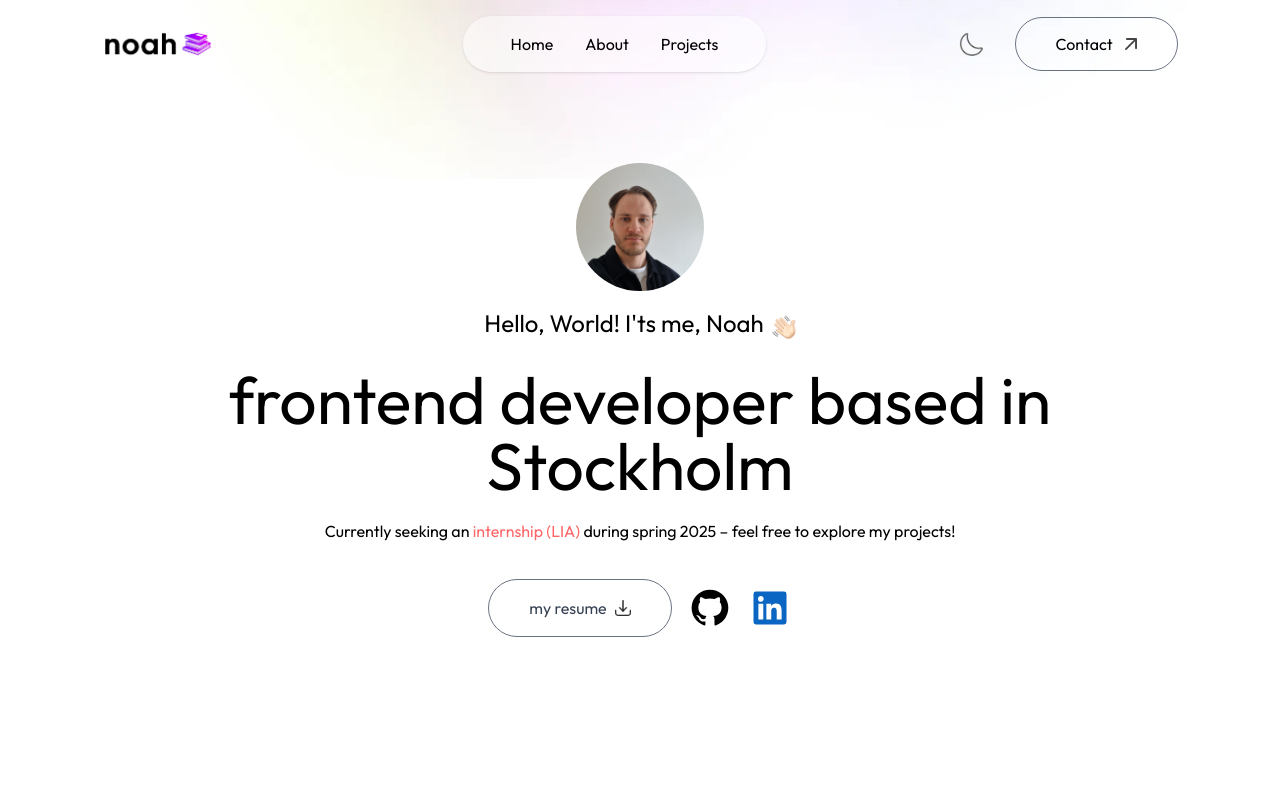
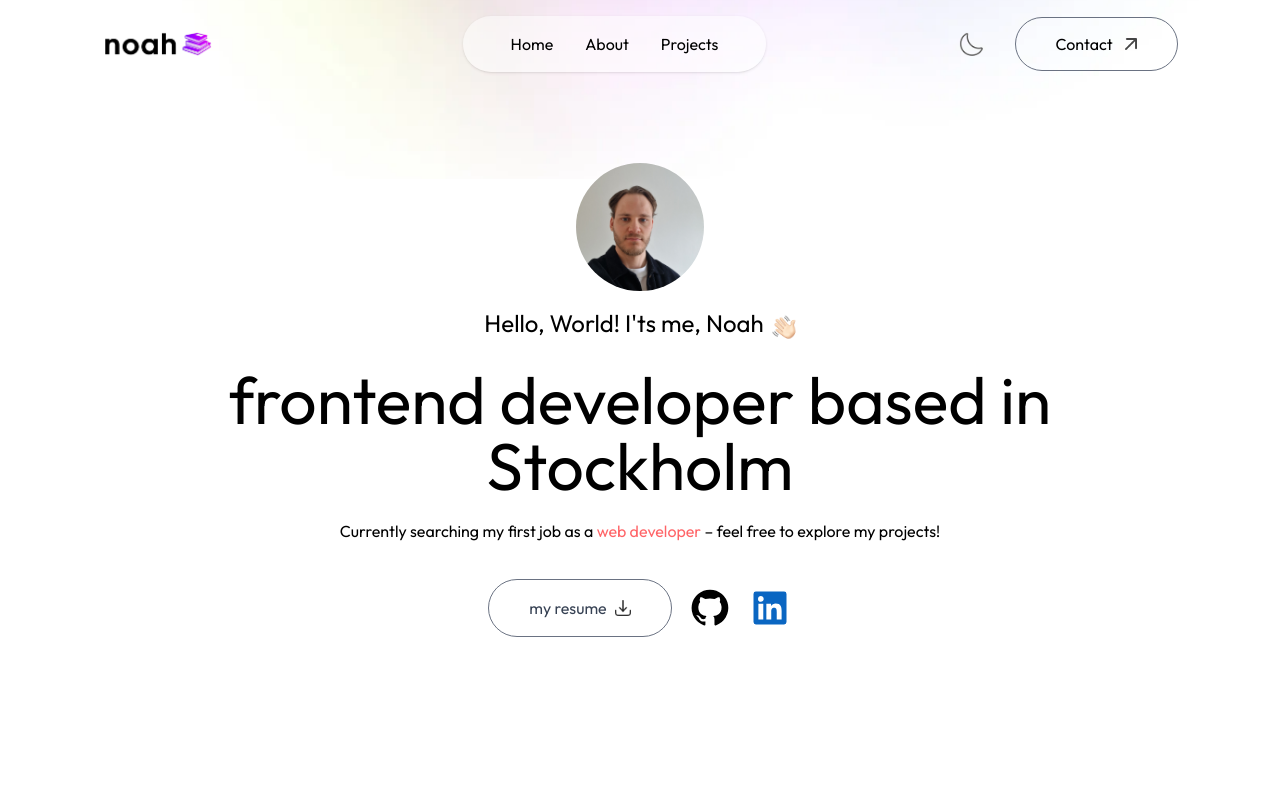
Before and after one commit to Nooah12/portfolio, a Next.js app: page / in a window 1280 px wide. Shown: the top 800 px of the page. Built offline with nearby package versions, Linux system fonts and the light colour scheme; a web font is replaced by a local one.

Commit message:
update intro and email

```diff
--- a/components/Footer.jsx
+++ b/components/Footer.jsx
@@ -14,7 +14,7 @@ const Footer = ({isDarkMode}) => {
             </p>
             <div className='w-max flex items-center gap-2 mx-auto'>
                 <Image src={isDarkMode ? assets.mail_icon_dark : assets.mail_icon} alt='' className='w-6' />
-                noah.gordon@edu.cmeducations.se
+                noah.o.gordon@gmail.com
             </div>
             <ul className='flex items-center justify-center gap-10 mt-4 sm:mt-0'>
                 <li><a target='_blank' href="https://github.com/Nooah12">Github</a></li>
--- a/components/Header.jsx
+++ b/components/Header.jsx
@@ -39,7 +39,7 @@ const Header = ({isDarkMode}) => {
             initial={{ opacity: 0 }}
             whileInView={{ opacity: 1 }}
             transition={{ duration: 0.6, delay: 0.7 }}>
-            Currently seeking an <span className='text-red-400'>internship (LIA)</span> during spring 2025 – feel free to explore my projects!
+            Currently searching my first job as a <span className='text-red-400'> web developer </span> – feel free to explore my projects!
         </motion.p>
 
         <div className='flex flex-col sm:flex-row items-center gap-4 mt-4'>
@@ -51,7 +51,7 @@ const Header = ({isDarkMode}) => {
             </motion.a> */}
 
             <motion.a
-                href="/CV_LIA25.pdf"
+                href="/noah-gordon-cv.pdf"
                 target='_blank'
                 rel='noopener noreferrer'
                 className='px-10 py-3 border rounded-full text-gray-700 border-gray-500 flex items-center gap-2
```
Also changed, not shown: 2 other files (tests, documents, lock files or other folders).
